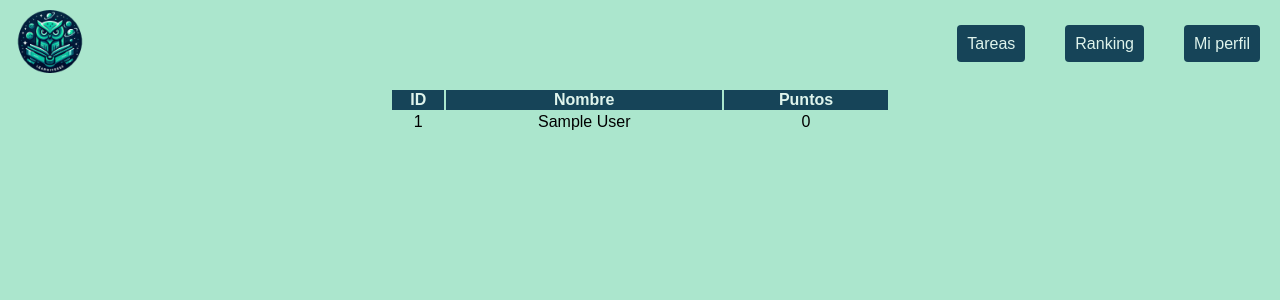
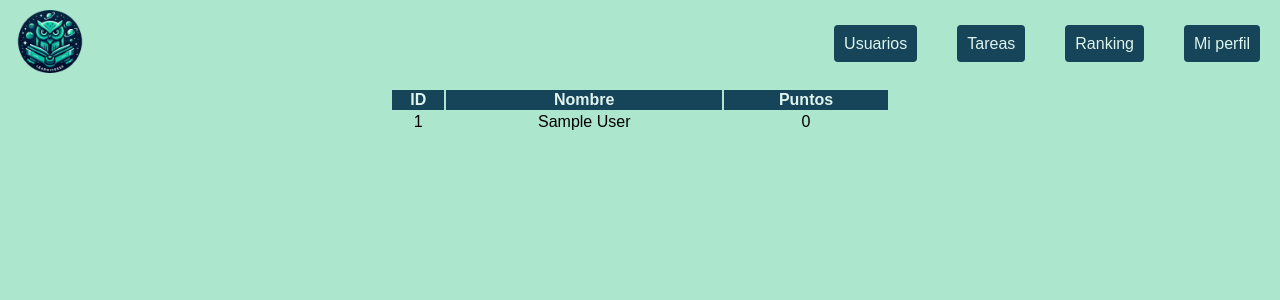
Before and after one commit to Z3P0L/little-ranking-system, a PHP site: page / in a window 1280 px wide. Shown: the top 300 px of the page. Run offline with PHP 8.4, Linux system fonts and the light colour scheme; tables that the repository leaves empty or names only in its code hold one stand-in row (values such as "Sample post"); data that the repository does not hold is empty.

Commit message:
add users option to nav

```diff
--- a/nav.php
+++ b/nav.php
@@ -5,6 +5,9 @@
     		</a>
     	</figure>
     	<ul>
+			<li>
+				<a href="/create_user.php">Usuarios</a>
+			</li>
     		<li>
     			<a href="/create_task.php">Tareas</a>
     		</li>
```
